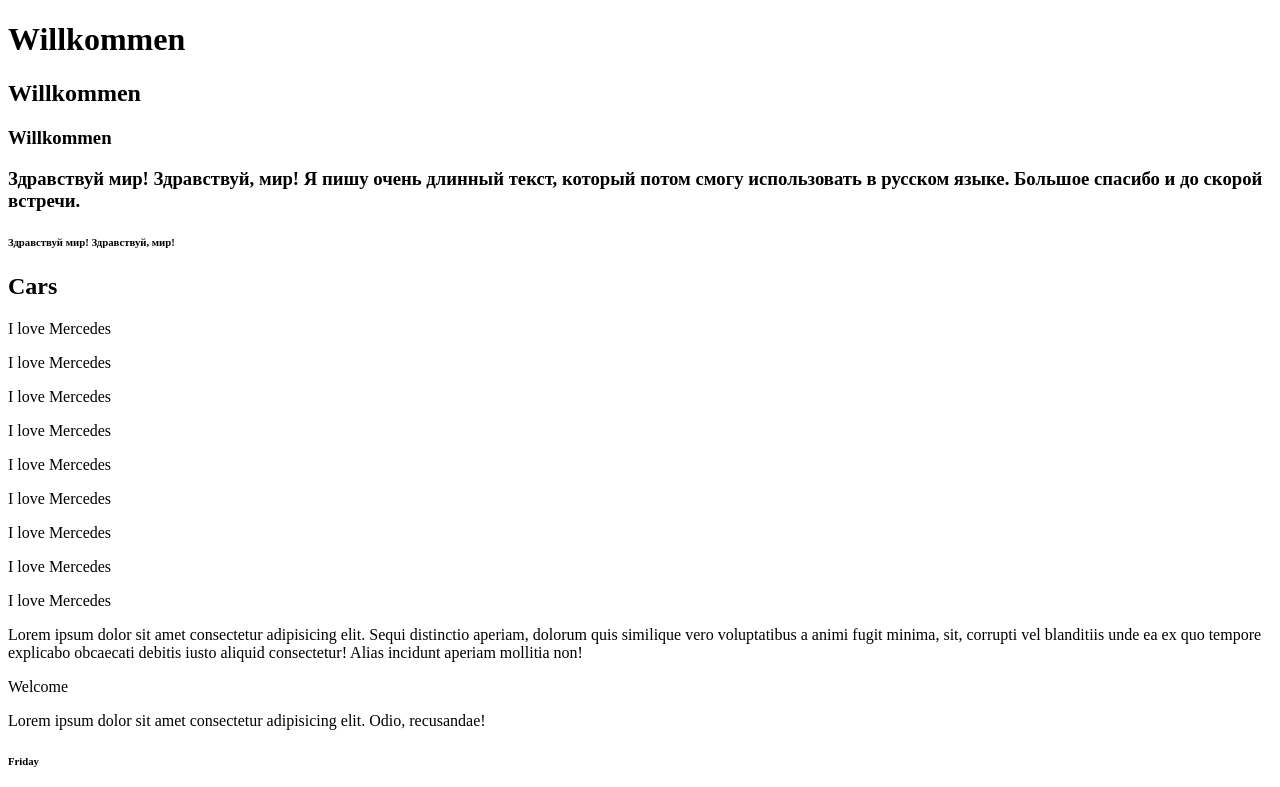
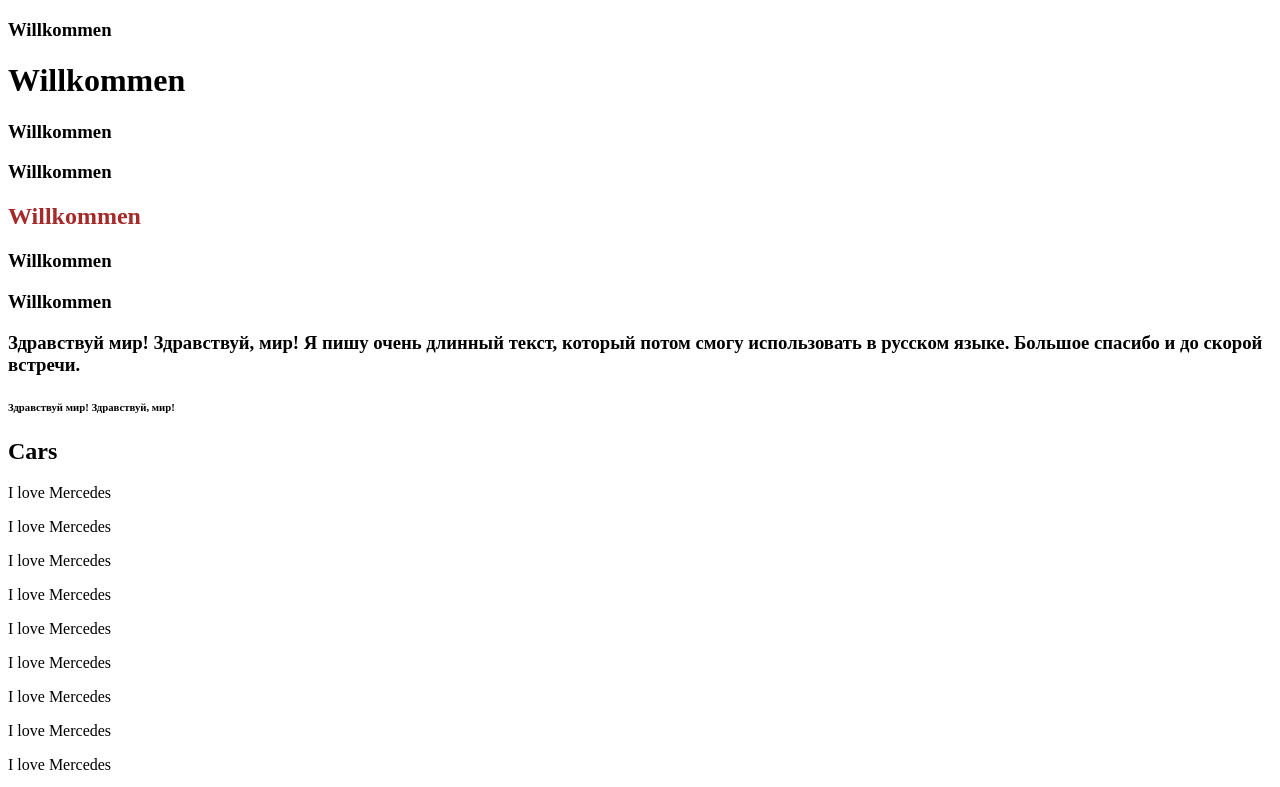
Before and after one commit to Andre1974/htmlstart, a plain HTML site: page index.html in a window 1280 px wide. Shown: the top 787 px of the page. Drawn offline with Linux system fonts and the light colour scheme.

Commit message:
zeile verschoben

```diff
--- a/index.html
+++ b/index.html
@@ -7,8 +7,12 @@
 
 </head>
 <body>
+    <h3>Willkommen</h3>
     <h1>Willkommen</h1>
-    <h2>Willkommen</h2>
+    <h3>Willkommen</h3>
+    <h3>Willkommen</h3>
+    <h2 style="color: brown;">Willkommen</h2>
+    <h3>Willkommen</h3>
     <h3>Willkommen</h3>
     <h3>Здравствуй мир! Здравствуй, мир!
         Я пишу очень длинный текст, который потом смогу использовать в русском языке. Большое спасибо и до скорой встречи.</h3>
```
